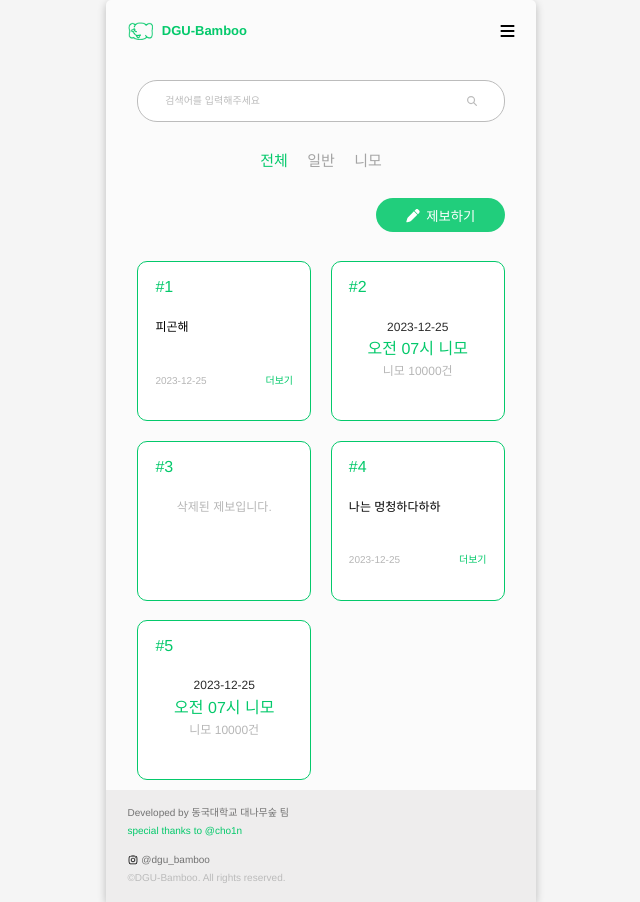
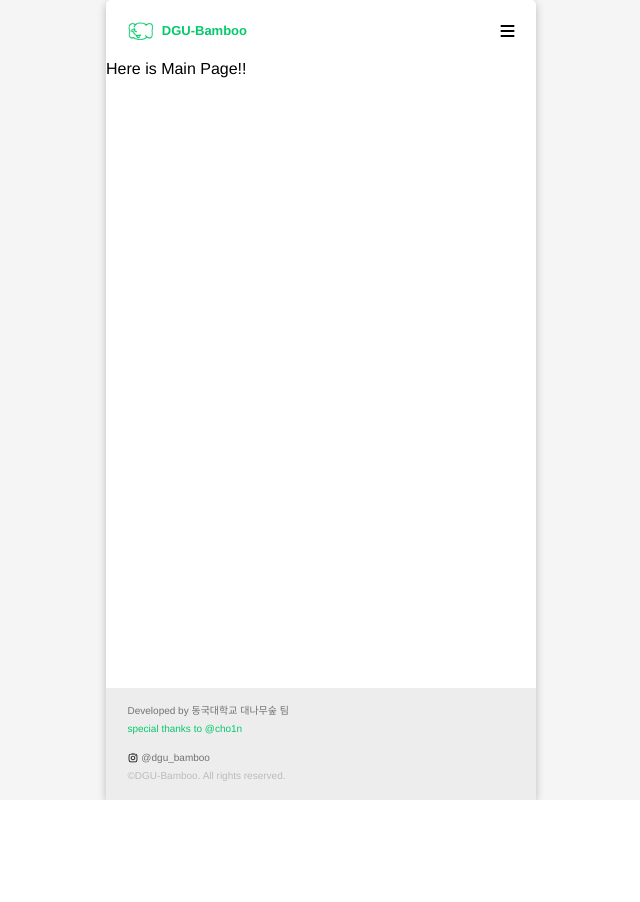
Before and after one commit to leeideal/bamboo-front-v2, a Next.js app: page / in a window 1280 px wide. Shown: the whole page, without its empty margins (319-959 px from the left). After the commit the page ends 800 px from the top, so only its background shows below. Built offline with nearby package versions, Linux system fonts and the light colour scheme.

Commit message:
Revert "feat: 메인페이지"

```diff
--- a/components/layouts/Layout.jsx
+++ b/components/layouts/Layout.jsx
@@ -12,13 +12,10 @@ const Wrapper = styled.div`
     display: flex;
     flex-direction: column;
     border-radius: 5px;
-    background-color: #FBFBFB;
 `
 
 const Content = styled.div`
     flex: 1 0 auto;
-    width: 90%;
-    margin: 0 5%;
 `
 
 export default function Layout( {children} ){
--- a/components/main/CommonCard.jsx
+++ /dev/null
@@ -1,27 +0,0 @@
-import { useRouter } from 'next/router.js'
-import {
-  Card, CardNum, CommonBottom, CommonMore, CommonTime, CommonTitle
-} from './Styled.jsx'
-
-export default function CommonCard({ post }) {
-
-  const router = useRouter()
-  return (
-    <Card
-      onClick={()=>{router.push(`suggestion/${post.id}`)}}
-    >
-      <CardNum>#{post.id}</CardNum>
-      <CommonTitle>
-        {post.title}
-      </CommonTitle>
-      <CommonBottom>
-        <CommonTime>
-          {post.created_at.split('T')[0]}
-        </CommonTime>
-        <CommonMore>
-          더보기
-        </CommonMore>
-      </CommonBottom>
-    </Card>
-  )
-}
--- a/components/main/DeletedCard.jsx
+++ /dev/null
@@ -1,12 +0,0 @@
-import {
-    Card, CardNum, Deleted
-  } from './Styled.jsx'
-
-export default function DeletedCard({ post }) {
-return (
-    <Card>
-        <CardNum>#{post.id}</CardNum>
-        <Deleted>삭제된 제보입니다.</Deleted>
-    </Card>
-)
-}
--- a/components/main/NemoCard.jsx
+++ /dev/null
@@ -1,30 +0,0 @@
-import { useRouter } from 'next/router.js'
-import {
-  Card, CardNum, NemoTitle, NemoTime, NemoCnt
-} from './Styled.jsx'
-
-export default function NemoCard({ post }) {
-  const router = useRouter()
-
-  // 시간
-  const date = post.created_at.split('T')
-  const time = date[1].split('.')[0].split(':')[0]
-  const ampm = time ? '오전' : '오후'
-  return (
-    <Card
-      onClick={()=>{router.push(`suggestion/${post.id}`)}}
-    >
-      <CardNum>#{post.id}</CardNum>
-
-      <NemoTime>
-        {date[0]}
-      </NemoTime>
-      <NemoTitle>
-        {ampm} {time}시 니모
-      </NemoTitle>
-      <NemoCnt>
-        니모 {post.report_cnt}건
-      </NemoCnt>
-    </Card>
-  )
-}
--- a/components/main/Search.jsx
+++ /dev/null
@@ -1,18 +0,0 @@
-import { faSearch } from '@fortawesome/free-solid-svg-icons'
-import {
-  SearchBtn,
-  SearchContainer,
-  SearchText
-} from './Styled.jsx'
-
-export default function Search() {
-
-  return (
-    <SearchContainer>
-      <SearchText>
-        검색어를 입력해주세요
-      </SearchText>
-      <SearchBtn icon={faSearch} />
-    </SearchContainer>
-  )
-}
--- a/components/main/Styled.jsx
+++ /dev/null
@@ -1,94 +0,0 @@
-import styled from 'styled-components';
-import { FontAwesomeIcon } from "@fortawesome/react-fontawesome";
-
-// search
-export const SearchContainer = styled.div`
-  width: 95%;
-  margin: 5% 2.5%;
-  padding: 3% 7%;
-  background-color: #FFF;
-  border-radius: 20px;
-  border: 1px solid #BCBCBC;
-  color: #BCBCBC;
-  display: flex;
-  align-items: center;
-  justify-content: space-between;
-`
-
-export const SearchText = styled.div`
-  font-size: 10px;
-`
-
-export const SearchBtn = styled(FontAwesomeIcon)`
-  width: 10px;
-  cursor: pointer;
-`
-
-// card
-export const Card = styled.div`
-  background: #FFF;
-  border: 1px solid #04C96B;
-  border-radius: 10px;
-  width: 45%;
-  height: 160px;
-  margin: 2.5%;
-  display: flex;
-  flex-direction: column;
-  justify-content: space-between;
-  cursor: pointer;
-`
-
-export const CardNum = styled.p`
-  font-size: 16px;
-  padding: 10%;
-  color: #04C96B;
-`
-
-// nemo
-export const NemoTime = styled.p`
-  text-align: center;
-  font-size: 12px;
-  color: #2b2b2b;
-`
-export const NemoTitle = styled.p`
-  text-align: center;
-  font-size: 16px;
-  color: #04C96B;
-`
-
-export const NemoCnt = styled.p`
-  text-align: center;
-  font-size: 12px;
-  color: #B6B6B6;
-  margin-bottom: 25%;
-`
-
-// common
-export const CommonTitle = styled.p`
-  font-size: 12px;
-  padding: 5% 10%;
-`
-
-export const CommonBottom = styled.div`
-  font-size: 10px;
-  display: flex;
-  align-items: center;
-  justify-content: space-between;
-  width: 80%;
-  margin: auto 10% 20% 10%;
-`
-
-export const CommonTime = styled.p`
-  color: #B6B6B6;
-`
-
-export const CommonMore = styled.p`
-  color: #04C96B;
-`
-
-export const Deleted = styled.p`
-  text-align: center;
-  font-size: 12px;
-  color: #B6B6B6;
-  margin-bottom: 50%;
-`
--- a/pages/_styled/mainStyled.jsx
+++ /dev/null
@@ -1,49 +0,0 @@
-import styled from 'styled-components';
-import { FontAwesomeIcon } from "@fortawesome/react-fontawesome";
-
-export const TypeContainer = styled.div`
-  display: flex;
-  justify-content: center;
-  gap: 5%;
-`
-
-export const Type = styled.div`
-  color: ${(props)=>props.isSelected ? '#04C96B' : '#A4A4A4'};
-  font-size: 15px;
-  margin: 3% 0;
-  cursor: pointer;
-`
-
-export const Suggestion = styled.div`
-  display: flex;
-  justify-content: flex-end;
-  width: 95%;
-  margin: 5% 2.5%;
-  font-size: 14px;
-`
-
-export const SuggestionFont = styled(FontAwesomeIcon)`
-  color: #FFF;
-  width: 14px;
-`
-
-export const SuggestionBtn = styled.button`
-  cursor: pointer;
-  width: 35%;
-  border: none;
-  background-color: #04C96BE0;
-  border-radius: 20px;
-  color: #FFF;
-  padding: 2% 0;
-  display: flex;
-  align-items: center;
-  justify-content: center;
-  gap: 5%;
-`
-
-export const CardContainer = styled.div`
-  display: flex;
-  flex-wrap: wrap;
-  justify-content: flex-start;
-  margin-top: 5%;
-`
--- a/pages/index.jsx
+++ b/pages/index.jsx
@@ -1,159 +1,12 @@
-import { useState, useEffect } from "react";
 import styled from "styled-components";
-import {
-  TypeContainer,
-  Type,
-  CardContainer,
-  SuggestionBtn,
-  Suggestion,
-  SuggestionFont
-} from './_styled/mainStyled.jsx'
-import Search from "../components/main/search.jsx"
-import NemoCard from "../components/main/NemoCard.jsx";
-import CommonCard from "../components/main/CommonCard.jsx";
-import DeletedCard from "@/components/main/DeletedCard.jsx";
-import { faPen } from "@fortawesome/free-solid-svg-icons";
-import { useRouter } from "next/router.js";
 
 const Container = styled.div`
 `
 
 export default function Main(){
-
-  // type
-  const [currentType, setCurrentType] = useState('ALL')
-  const types = [
-    {
-      type: 'ALL',
-      content: '전체'
-    },
-    {
-      type: 'COMMON',
-      content: '일반'
-    },
-    {
-      type: 'NEMO',
-      content: '니모'
-    },
-  ]
-  const selectTypeHandler = (type) => {
-    setCurrentType(type)
-  }
-
-  const [posts, setPosts] = useState([])
-  const fetchPosts = async() => {
-    try{
-      // dummy
-      const dummy = [
-        {
-          "id": 1,
-          "title": "피곤해",
-          "type": "COMMON",
-          "is_student": true,
-          "created_at": "2023-12-25T07:47:07.687842+09:00",
-          "report_cnt": 1,
-          "is_deleted": false,
-        },
-        {
-          "id": 2,
-          "title": "2023년 12월 25일 오후 7시 니모",
-          "type": "NEMO",
-          "is_student": false,
-          "created_at": "2023-12-25T07:47:07.687842+09:00",
-          "report_cnt": 10000,
-          "is_deleted": false,
-        },
-        {
-          "id": 3,
-          "title": "2023년 12월 25일 오후 7시 니모",
-          "type": "NEMO",
-          "is_student": false,
-          "created_at": "2023-12-25T07:47:07.687842+09:00",
-          "report_cnt": 10000,
-          "is_deleted": true,
-        },
-        {
-          "id": 4,
-          "title": "나는 멍청하다하하",
-          "type": "COMMON",
-          "is_student": true,
-          "created_at": "2023-12-25T07:47:07.687842+09:00",
-          "report_cnt": 1,
-          "is_deleted": false,
-        },
-        {
-          "id": 5,
-          "title": "2023년 12월 25일 오후 7시 니모",
-          "type": "NEMO",
-          "is_student": false,
-          "created_at": "2023-12-25T07:47:07.687842+09:00",
-          "report_cnt": 10000,
-          "is_deleted": false,
-        },
-      ]
-
-      setPosts(dummy)
-    } catch (e) {
-      console.log(e)
-    }
-  }
-
-  useEffect(()=>{
-    fetchPosts()
-  },[])
-
-  const router = useRouter()
-
   return(
     <Container>
-      <Search />
-
-      <TypeContainer>
-      {types.map((type, idx) => (
-          <Type
-          key={idx}
-          onClick={()=>selectTypeHandler(type.type)}
-          isSelected={type.type===currentType}
-        >
-          {type.content}
-        </Type>
-      ))}
-    </TypeContainer>
-
-    <Suggestion>
-      <SuggestionBtn
-        onClick={()=>{router.push(`suggestion`)}}
-      >
-        <SuggestionFont icon={faPen}/>
-        제보하기
-      </SuggestionBtn>
-    </Suggestion>
-
-    <CardContainer>
-      {posts.map((post)=>(
-        post.is_deleted === true ? (
-          <DeletedCard
-            key={post.id}
-            post={post}
-          />
-        ) : (
-          post.type === 'COMMON' ? (
-            <CommonCard
-              key={post.id}
-              post={post}
-            />
-          ) : (
-            <NemoCard
-              key={post.id}
-              post={post}
-            />
-          )
-        )
-
-      ))}
-
-    </CardContainer>
-
+      Here is Main Page!!
     </Container>
   )
 }
```
Also changed, not shown: components/main/docs.txt (added).
